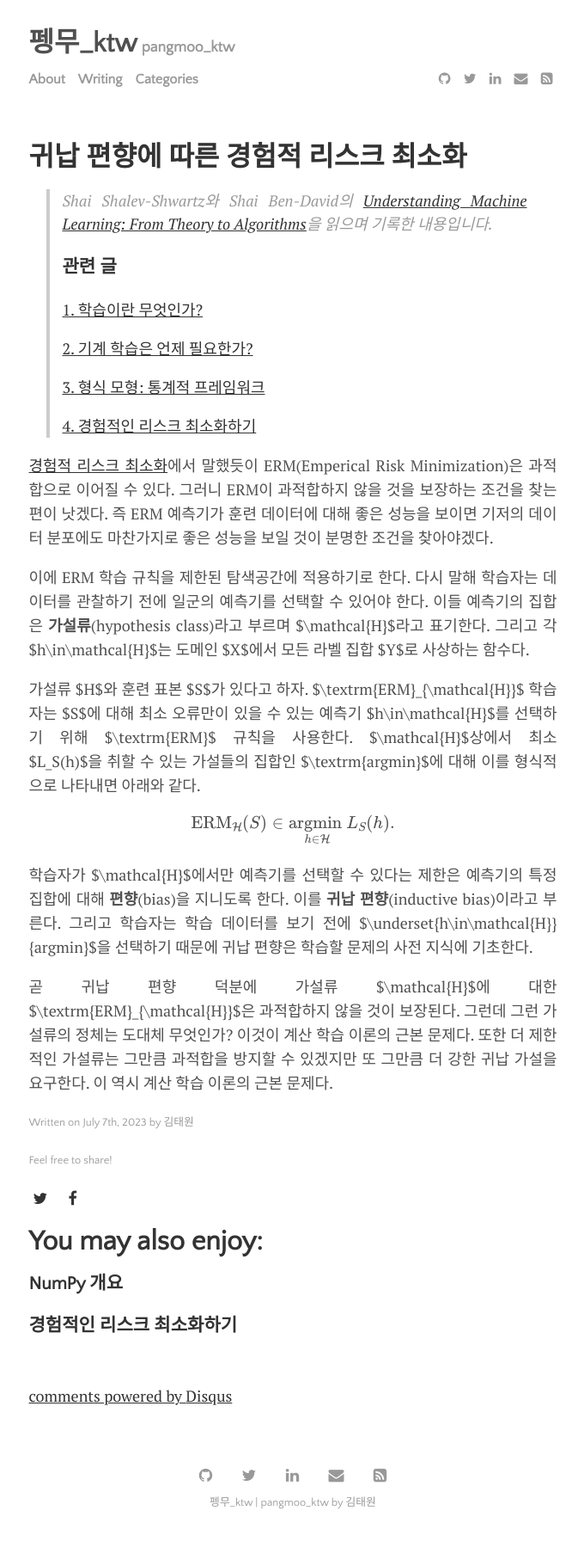
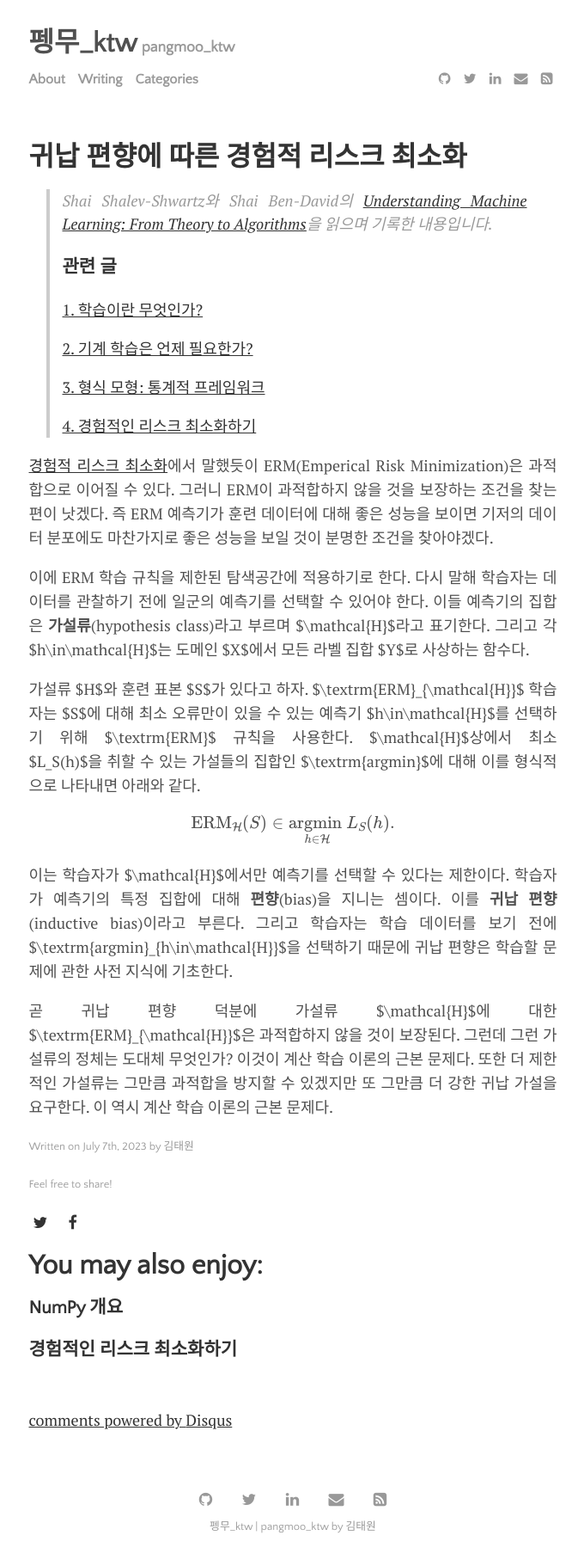
Before and after one commit to pangmoo-KTW/pangmoo-KTW, a Jekyll site: the page built from _posts/2023-07-07-uml23.md, in a window 1280 px wide. Shown: the whole page at 86% size, without its empty margins (299-979 px from the left). Built offline with Jekyll 4.4.1, drawn with Linux system fonts in a browser that asks for light colours; formulas are drawn with MathJax 3; comment, search, counter and statistics services are not loaded; before the commit the page ends 1793 px from its top, so only the background shows below that.

Commit message:
20230707_08

```diff
--- a/_posts/2023-07-07-uml23.md
+++ b/_posts/2023-07-07-uml23.md
@@ -35,9 +35,10 @@ $$
 \textrm{ERM}_\mathcal{H}(S)\in\underset{h\in\mathcal{H}}{\textrm{argmin }}L_S(h).
 $$
 
-학습자가 $\mathcal{H}$에서만 예측기를 선택할 수 있다는 제한은 예측기의 특정 집합에 대해 **편향**(bias)을 지니도록 한다.
+이는 학습자가 $\mathcal{H}$에서만 예측기를 선택할 수 있다는 제한이다.
+학습자가 예측기의 특정 집합에 대해 **편향**(bias)을 지니는 셈이다.
 이를 **귀납 편향**(inductive bias)이라고 부른다.
-그리고 학습자는 학습 데이터를 보기 전에 $\underset{h\in\mathcal{H}}{argmin}$을 선택하기 때문에 귀납 편향은 학습할 문제의 사전 지식에 기초한다.
+그리고 학습자는 학습 데이터를 보기 전에 $\textrm{argmin}_{h\in\mathcal{H}}$을 선택하기 때문에 귀납 편향은 학습할 문제에 관한 사전 지식에 기초한다.
 
 곧 귀납 편향 덕분에 가설류 $\mathcal{H}$에 대한 $\textrm{ERM}_{\mathcal{H}}$은 과적합하지 않을 것이 보장된다.
 그런데 그런 가설류의 정체는 도대체 무엇인가?
```
